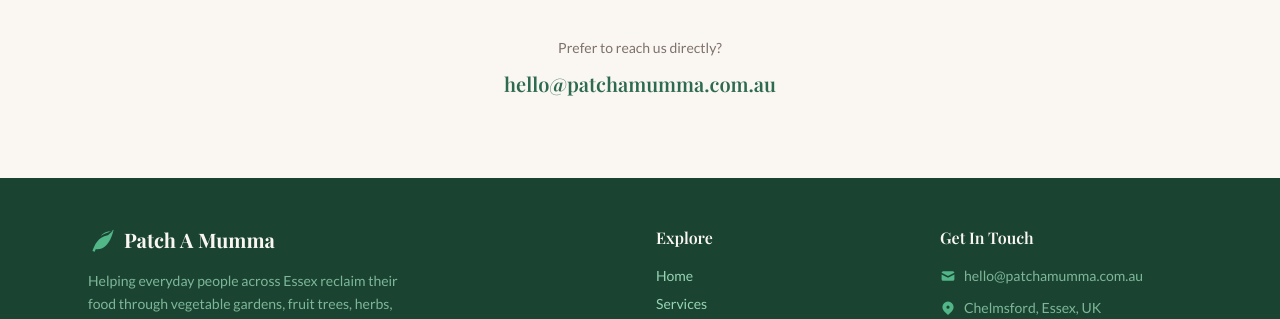
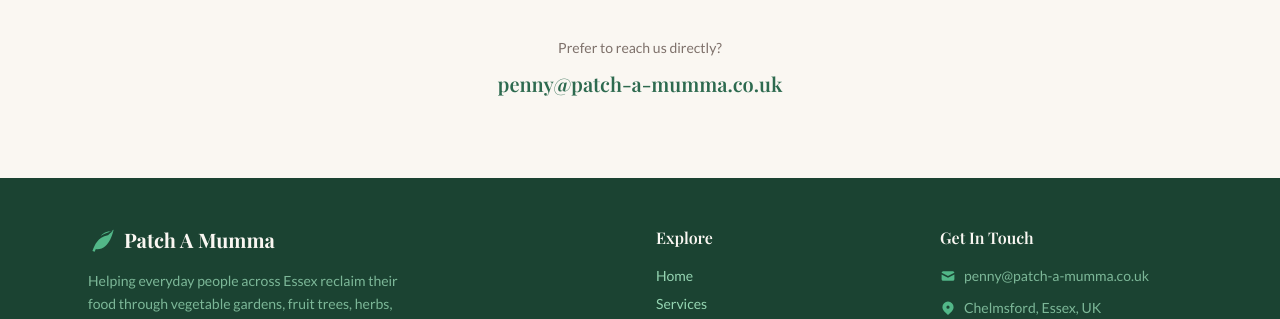
Before and after one commit to zachzloof/Patch-a-Mumma, a Vue app: page /contact in a window 1280 px wide. Shown: the part 1881-2200 px from the top of the page. Built offline with nearby package versions, Linux system fonts and the light colour scheme; a web font is replaced by a local one.

Commit message:
Added the correct email, and changed pricing from Australia's market to the UK's market

```diff
--- a/src/components/layout/FooterSection.vue
+++ b/src/components/layout/FooterSection.vue
@@ -62,8 +62,8 @@ import { RouterLink } from 'vue-router'
                 <path d="M2.003 5.884L10 9.882l7.997-3.998A2 2 0 0016 4H4a2 2 0 00-1.997 1.884z"/>
                 <path d="M18 8.118l-8 4-8-4V14a2 2 0 002 2h12a2 2 0 002-2V8.118z"/>
               </svg>
-              <a href="mailto:hello@patchamumma.com.au" class="hover:text-cream transition-colors break-all">
-                hello@patchamumma.com.au
+              <a href="mailto:penny@patch-a-mumma.co.uk" class="hover:text-cream transition-colors break-all">
+                penny@patch-a-mumma.co.uk
               </a>
             </li>
             <li class="flex items-start gap-2">
--- a/src/views/ContactView.vue
+++ b/src/views/ContactView.vue
@@ -42,10 +42,10 @@ const submitForm = async () => {
       submitted.value = true
       form.value = { name: '', email: '', phone: '', service: '', message: '' }
     } else {
-      error.value = 'Something went wrong. Please email us directly at hello@patchamumma.com.au'
+      error.value = 'Something went wrong. Please email us directly at penny@patch-a-mumma.co.uk'
     }
   } catch {
-    error.value = 'Something went wrong. Please email us directly at hello@patchamumma.com.au'
+    error.value = 'Something went wrong. Please email us directly at penny@patch-a-mumma.co.uk'
   } finally {
     submitting.value = false
   }
@@ -219,10 +219,10 @@ const submitForm = async () => {
         <div class="mt-16 pt-12 border-t border-cream-dark text-center">
           <p class="font-body text-bark/60 text-sm mb-3">Prefer to reach us directly?</p>
           <a
-            href="mailto:hello@patchamumma.com.au"
+            href="mailto:penny@patch-a-mumma.co.uk"
             class="font-heading text-xl font-semibold text-forest-800 hover:text-forest-700 transition-colors"
           >
-            hello@patchamumma.com.au
+            penny@patch-a-mumma.co.uk
           </a>
         </div>
 
--- a/src/views/ServicesView.vue
+++ b/src/views/ServicesView.vue
@@ -17,7 +17,7 @@ const services = [
       'Companion planting strategy',
       'Recommended plant varieties for your climate',
     ],
-    price: 'From $150',
+    price: 'From £95',
   },
   {
     id: 'install',
@@ -49,7 +49,7 @@ const services = [
       'Seasonal crop rotation and replanting',
       'Progress updates and harvest reports',
     ],
-    price: 'From $80/visit',
+    price: 'From £55/visit',
   },
   {
     id: 'fermentation',
@@ -65,7 +65,7 @@ const services = [
       'Drying and dehydrating seasonal crops',
       'Take-home starter kits and recipes',
     ],
-    price: 'From $120/session',
+    price: 'From £80/session',
   },
   {
     id: 'workshops',
@@ -81,7 +81,7 @@ const services = [
       'Composting and soil health',
       'Herb growing and culinary use',
     ],
-    price: 'From $60/person',
+    price: 'From £40/person',
   },
 ]
 </script>
```
